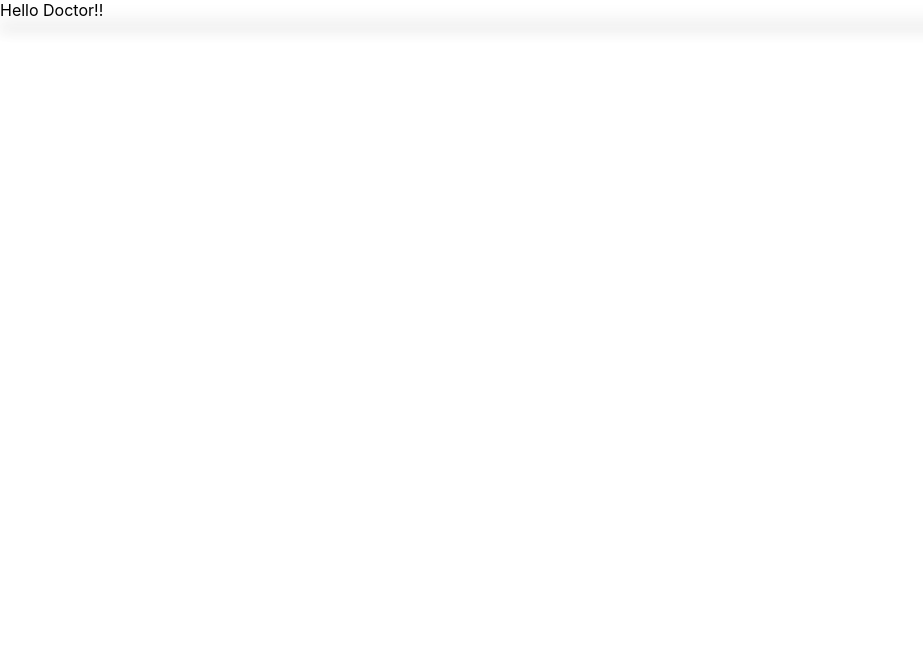
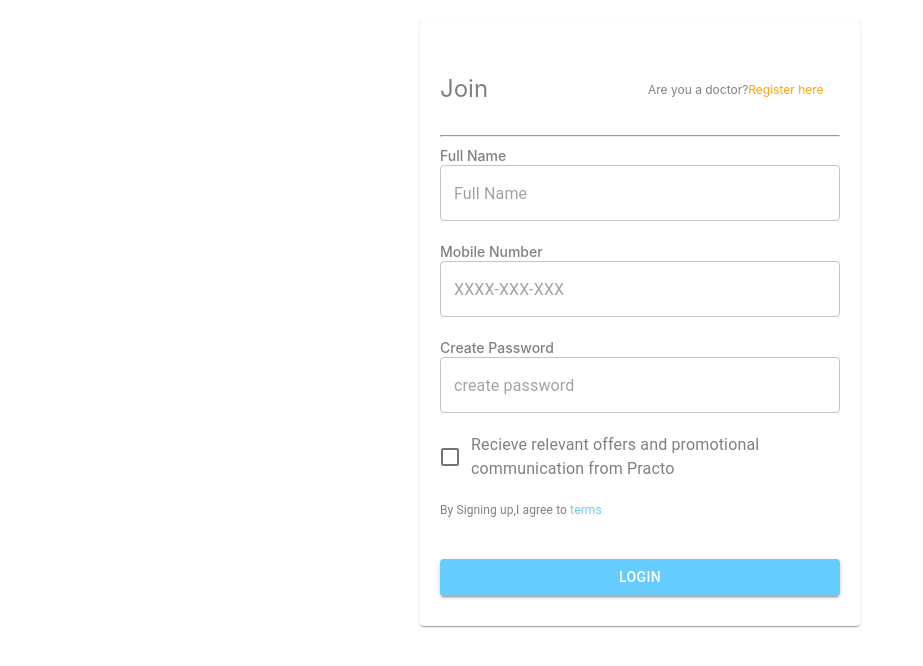
Before and after one commit to avin-kumar-sharma/myDoctor, a React (Create React App) app: page / in a window 1280 px wide. Shown: the top 666 px of the page, without its empty margins (0-923 px from the left). Built offline with nearby package versions, Linux system fonts and the light colour scheme.

Commit message:
loginpage

```diff
--- a/src/App.js
+++ b/src/App.js
@@ -1,9 +1,9 @@
 import Login from "./Components/Login";
+import Signup from "./Components/Signup";
 function App() {
   return (
     <div className="App">
-      Hello Doctor!!
-      <Login/>
+      <Signup/>
     </div>
   );
 }
--- a/src/Components/Signup.js
+++ b/src/Components/Signup.js
@@ -0,0 +1,62 @@
+import { Checkbox } from '@material-ui/core'
+import { Grid , Paper , TextField ,Typography ,Link , Button} from '@material-ui/core'
+
+import FormControlLabel from '@material-ui/core/FormControlLabel';
+import React from 'react'
+
+const Signup = () => {
+    const paperStyle = {padding : '30px 20px',width:400 , margin:"20px auto"}
+    const headerStyle = {color:"grey",fontSize:24}
+    const labelStyle = {fontSize : 14, fontWeight:500, color : "grey"}
+    const pStyle ={fontSize: 12,align:"center",color:"grey"}
+    const checkStyle = { color:"grey"}
+    const lStyle = {color:"rgb(102, 204, 255)"}
+    const color ={backgroundColor:"rgb(102, 204, 255)",color:"white"}
+    const stylesPro = {fontSize:12, color:"grey"}
+    const oStyle = {color:"orange"}
+    return (
+        <Grid >
+            <Paper  style={paperStyle}>
+                <Grid container spacing={2}>
+                <Grid item xs={12} sm={6}>
+                <p style={headerStyle}>Join</p>
+                </Grid>
+                <Grid item xs={12} sm={6}>
+                    <br/>
+                <p style={stylesPro}>Are you a doctor?
+                <Link style={oStyle}>Register here</Link></p>
+                </Grid>
+
+                </Grid>
+               <hr/>
+                <form>
+                <label style={labelStyle}>Full Name</label>
+
+                <TextField id="outlined-basic"  variant="outlined" required fullWidth name="name" placeholder="Full Name" type="name" />
+                <br/><br/>
+                <label style={labelStyle}>Mobile Number</label>
+
+                <TextField id="outlined-basic"  variant="outlined" required fullWidth name="number" placeholder="XXXX-XXX-XXX" type="number"/>
+                <br/><br/>
+                <label style={labelStyle}>Create Password</label>
+
+                <TextField id="outlined-basic"  variant="outlined" required fullWidth name="password" placeholder="create password" type="password"/>
+                <br/><br/>
+                <FormControlLabel control={ <Checkbox
+                 color="rgb(102, 204, 255)"
+                 inputProps={{ 'aria-label': 'secondary checkbox' }}
+                 />}
+                 label='Recieve relevant offers and promotional communication from Practo' style={checkStyle}/>
+                 <br/><br/>
+                 <Typography style={pStyle}>By Signing up,I agree to
+                  <Link style={lStyle}> terms</Link>
+                  </Typography>
+                  <br/><br/>
+                  <Button fullWidth style={color} variant="contained">Login</Button>
+                </form>
+            </Paper>
+        </Grid>
+    )
+}
+
+export default Signup
```
